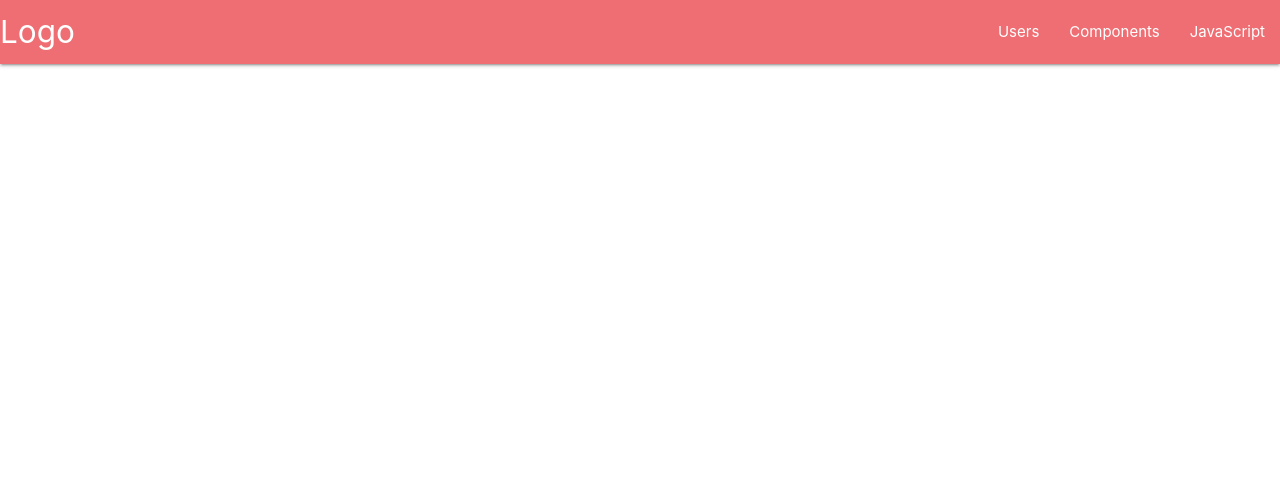
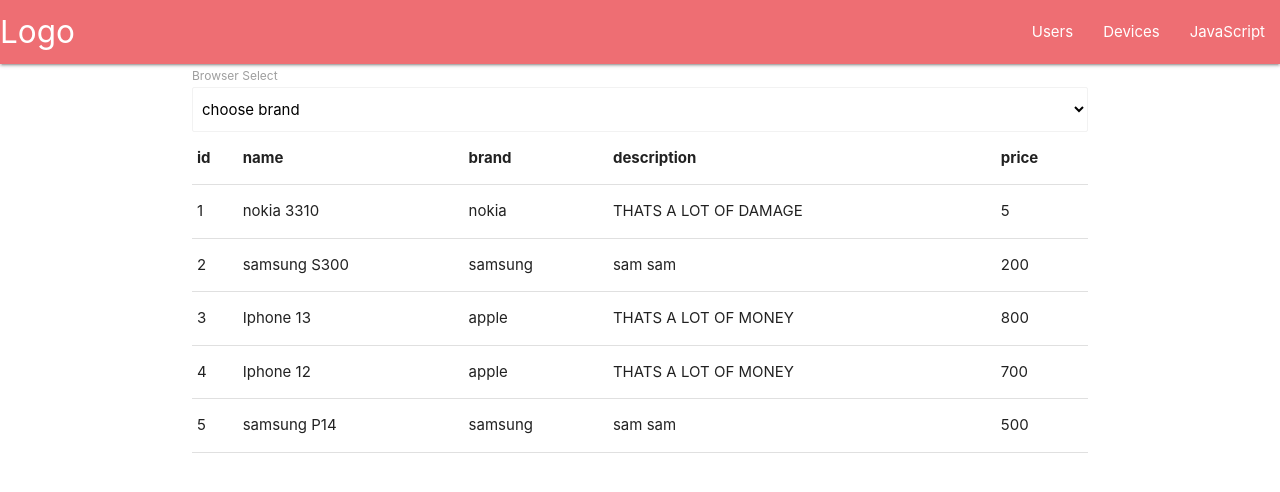
Before and after one commit to psevdomaksim/ReactProjects, a React (Create React App) app: page /devices in a window 1280 px wide. Shown: the top 492 px of the page. Built offline with nearby package versions, Linux system fonts and the light colour scheme.

Commit message:
loader, modal

```diff
--- a/package.json
+++ b/package.json
@@ -8,6 +8,7 @@
     "@testing-library/user-event": "^12.8.3",
     "react": "^17.0.2",
     "react-dom": "^17.0.2",
+    "react-loader-spinner": "^4.0.0",
     "react-router-dom": "^5.3.0",
     "react-scripts": "4.0.3",
     "web-vitals": "^1.1.2"
--- a/src/components/AppRoutes.jsx
+++ b/src/components/AppRoutes.jsx
@@ -1,10 +1,28 @@
-import React from "react"
+import React, { useState} from "react"
 import { Route, Switch } from "react-router-dom"
 import  Users from "../pages/Users"
+import  Devices from "../pages/Devices"
+import Loader from"react-loader-spinner"
 const AppRoutes = () =>{
+    const[loading, setLoading] = useState(true);
+    setTimeout(()=>{
+        setLoading(false)
+
+    },3000)
+    if (loading){
+        return  (<Loader
+
+        type="Puff"
+        color="#00BFFF"
+        height={100}
+        width={100}
+        timeout={3000} //3 secs
+      />)
+    }
     return(
        <Switch>
             <Route path="/users" component={Users}/>
+            <Route path="/devices" component={Devices}/>
         </Switch>
 
     )
--- /dev/null
+++ b/src/components/DeviceItem.jsx
@@ -0,0 +1,37 @@
+export const devices = [
+    {
+        id:1,
+        name: "nokia 3310",
+        brand: "nokia",
+        description:"THATS A LOT OF DAMAGE" ,
+        price:5,
+    },
+    {
+        id:2,
+        name: "samsung S300",
+        brand: "samsung",
+        description:"sam sam" ,
+        price:200,
+    },
+    {
+        id:3,
+        name: "Iphone 13",
+        brand: "apple",
+        description:"THATS A LOT OF MONEY" ,
+        price:800,
+    },
+    {
+        id:4,
+        name: "Iphone 12",
+        brand: "apple",
+        description:"THATS A LOT OF MONEY" ,
+        price:700,
+    },
+    {
+        id:5,
+        name: "samsung P14",
+        brand: "samsung",
+        description:"sam sam" ,
+        price:500,
+    },
+]
--- /dev/null
+++ b/src/components/MyModal/MyModal.jsx
@@ -0,0 +1,21 @@
+import React from "react";
+
+const MyModal = ({ visible, setVisible, children }) => {
+
+  return(
+  <>
+      <div className={visible?"modal open":"modal"}>
+       <div className="modal-content ">
+       <i className="material-icons right"
+               onClick={()=>setVisible(false)}>close
+               </i>
+           <div className="modal-body">{children} </div>
+       </div>
+
+     </div>
+     <div className={visible?"modal-overlay open-overlay":"modal-overlay"}></div>
+     </>
+  );
+};
+
+export default MyModal;
--- a/src/components/NavBar.jsx
+++ b/src/components/NavBar.jsx
@@ -10,7 +10,7 @@ function NavBar(){
                 <a href="#" className="brand-logo">Logo</a>
                 <ul id="nav-mobile" className="right hide-on-med-and-down">
                     <li><Link to="./users">Users</Link></li>
-                    <li><a href="badges.html">Components</a></li>
+                    <li><Link to = "./devices">Devices</Link></li>
                     <li><a href="collapsible.html">JavaScript</a></li>
                 </ul>
                 </div>
--- a/src/index.css
+++ b/src/index.css
@@ -14,3 +14,29 @@ code {
 .m-1{
   margin:1rem;
 }
+.m-2{
+  margin-top:1.1rem;
+}
+.overlay{
+  position: fixed;
+  top: 0;
+  left: 0;
+  width: 100%;
+  height: 100%;
+  background: rgba(0, 0, 0, .7);
+  opacity: 0;
+}
+.open-overlay {
+  opacity: 0.5;
+  z-index: 1002;
+  display:block;
+
+
+}
+.open{
+  opacity: 1;
+  z-index: 1003;
+  display:block;
+  top: 10%;
+  transform: scaleX(1) scaleY(1);
+}
--- /dev/null
+++ b/src/pages/Devices.jsx
@@ -0,0 +1,57 @@
+import React, { useState, useEffect } from "react";
+import { devices } from "../components/DeviceItem";
+const Devices = () => {
+    const [phones, setPhones] = useState(null);
+    useEffect(()=>{
+        setPhones(devices)
+
+    },[])
+    const value=[
+        "apple",
+        "samsung",
+        "nokia",
+    ];
+
+    const onChange = (e) =>{
+        if(e.target.value == "") {
+            setPhones(devices)
+            return
+        }
+
+       setPhones(devices.filter((phone)=>phone.brand ==e.target.value))
+    };
+  return (
+    <div className="container">
+      <label>Browser Select</label>
+      <select onChange={onChange} className="browser-default">
+        <option value="">
+         choose brand
+        </option>
+        {value.map((key)=>(<option key={key} value={key}>{key}</option>
+
+        ))}
+      </select>
+      <table>
+        <thead>
+          <tr>
+            {Object.keys(devices[0]).map((field) => (
+              <th key={field}>{field}</th>
+            ))}
+          </tr>
+        </thead>
+        <tbody>
+          {phones && phones.map((device) => (
+            <tr key={device.id}>
+              <td>{device.id}</td>
+              <td>{device.name}</td>
+              <td>{device.brand}</td>
+              <td>{device.description}</td>
+              <td>{device.price}</td>
+            </tr>
+          ))}
+        </tbody>
+      </table>
+    </div>
+  );
+};
+export default Devices;
--- a/src/pages/Users.jsx
+++ b/src/pages/Users.jsx
@@ -1,95 +1,77 @@
-import React, { useState } from "react"
-import UserList from "../components/UserList"
+import React, { useState } from "react";
+import MyModal from "../components/MyModal/MyModal";
+import UserList from "../components/UserList";
 
-function Users(){
+function Users() {
   const [showFormUser, setShowFormUser] = useState(false);
   const [users, setUsers] = useState([
     {
-      id:1,
+      id: 1,
       name: "torontotokyo",
-      phone: "chin chopa)"
-
+      phone: "chin chopa)",
     },
     {
-      id:2,
+      id: 2,
       name: "yatoro",
-      phone: ")))"
-
+      phone: ")))",
     },
     {
-      id:3,
+      id: 3,
       name: "collapse",
-      phone: "taxi"
-
+      phone: "taxi",
     },
     {
-      id:4,
+      id: 4,
       name: "miroslaw",
-      phone: "666"
-
+      phone: "666",
     },
     {
-      id:5,
+      id: 5,
       name: "miposhka",
-      phone: "gryaaa"
-
+      phone: "gryaaa",
     },
-
-  ])
+  ]);
   const [user, setUser] = useState({
     name: "",
-    phone: ""
-    }
-  );
+    phone: "",
+  });
 
 
-  const onChange = (event) =>{
-    if(event.target.id =="name"){
-      setUser({...user, name: event.target.value});
+  const onChange = (event) => {
+    if (event.target.id == "name") {
+      setUser({ ...user, name: event.target.value });
+    } else {
+      setUser({ ...user, phone: event.target.value });
+      console.log("test");
     }
-    else {
-      setUser({...user, phone: event.target.value});
-      console.log('test')
-    }
-
-
-  }
-
-  const addUser =  () =>{
-
-    setUser({...user,id:Math.random() * 1})
-    setUsers([...users,user]);
-    clear();
-  }
-
-  const clear = () =>{
-    setUser({name:"",phone:""})
-  }
-
- const deleteUser=(id)=>{
-   const confirm = window.confirm("Ты действительно хочешь удалить?")
-   if(confirm) setUsers(users.filter((user) => user.id !== id))
   };
 
+  const addUser = () => {
+    setUser({ ...user, id: Math.random() * 1 });
+    setUsers([...users, user]);
+    clear();
+  };
 
+  const clear = () => {
+    setUser({ name: "", phone: "" });
+  };
 
+const [showModal,setShowModal] = useState(false);
+
+  const deleteUser = (id) => {
+    const confirm = window.confirm("Ты действительно хочешь удалить?");
+    if (confirm) setUsers(users.filter((user) => user.id !== id));
+  };
 
   return (
     <div className="App">
       <div className="container">
-        <div className="row m-1">
-          <div className="col s4">
-            <a class="waves-effect waves-light btn"
-            onClick={()=>setShowFormUser(!showFormUser)}
-            >Add user</a>
-          </div>
 
-
-          <div className="col s8">
-            {showFormUser &&
+        <MyModal visible={showModal} setVisible={setShowModal}>
+        {
           <>
           <div className="input-field col s6">
-              <i className="material-icons prefix">account_circle</i>
+            <i className="material-icons prefix m-2">account_circle</i>
             <input
               id="name"
               type="text"
@@ -98,11 +80,12 @@ function Users(){
               placeholder="Enter Name"
               onChange={onChange}
             />
-              <a className="waves-effect waves-light btn m-1"
-              onClick={()=>addUser()}
-              >Add</a>
+
           </div>
           <div className="input-field col s6">
+
+
+
             <i className="material-icons prefix">phone</i>
             <input
               id="phone"
@@ -110,21 +93,46 @@ function Users(){
               value={user.phone}
               class="validate"
               placeholder="Enter Phone"
-                onChange={onChange}/>
-              <a className="waves-effect waves-light right btn m-1"
-              onClick={()=>clear()}>
-                Cancel</a>
+              onChange={onChange}
+            />
+             <a
+              className="waves-effect waves-light btn m-1"
+              onClick={() => addUser()}
+            >
+              Add
+            </a>
+            <a
+              className="waves-effect waves-light right btn m-1"
+              onClick={() => clear()}
+            >
+              Cancel
+            </a>
           </div>
-            </> }
+        </>
+        }
+        </MyModal>
+
+        <div className="row m-1">
+          <div className="col s4">
+            <a
+              class="waves-effect waves-light btn"
+              onClick={() => setShowModal(true)}
+            >
+              Add user
+            </a>
+          </div>
+
+          <div className="col s8">
+
+
           </div>
         </div>
-           <UserList search removeUser={deleteUser}>{users}</UserList>
+        <UserList search removeUser={deleteUser}>
+          {users}
+        </UserList>
       </div>
     </div>
-
-
   );
 }
 
-
 export default Users;
```
Also changed, not shown: src/components/UserList.jsx (+44 -33 lines), 1 other file (tests, documents, lock files or other folders). Lines whose indentation alone changed are shown as unchanged.
